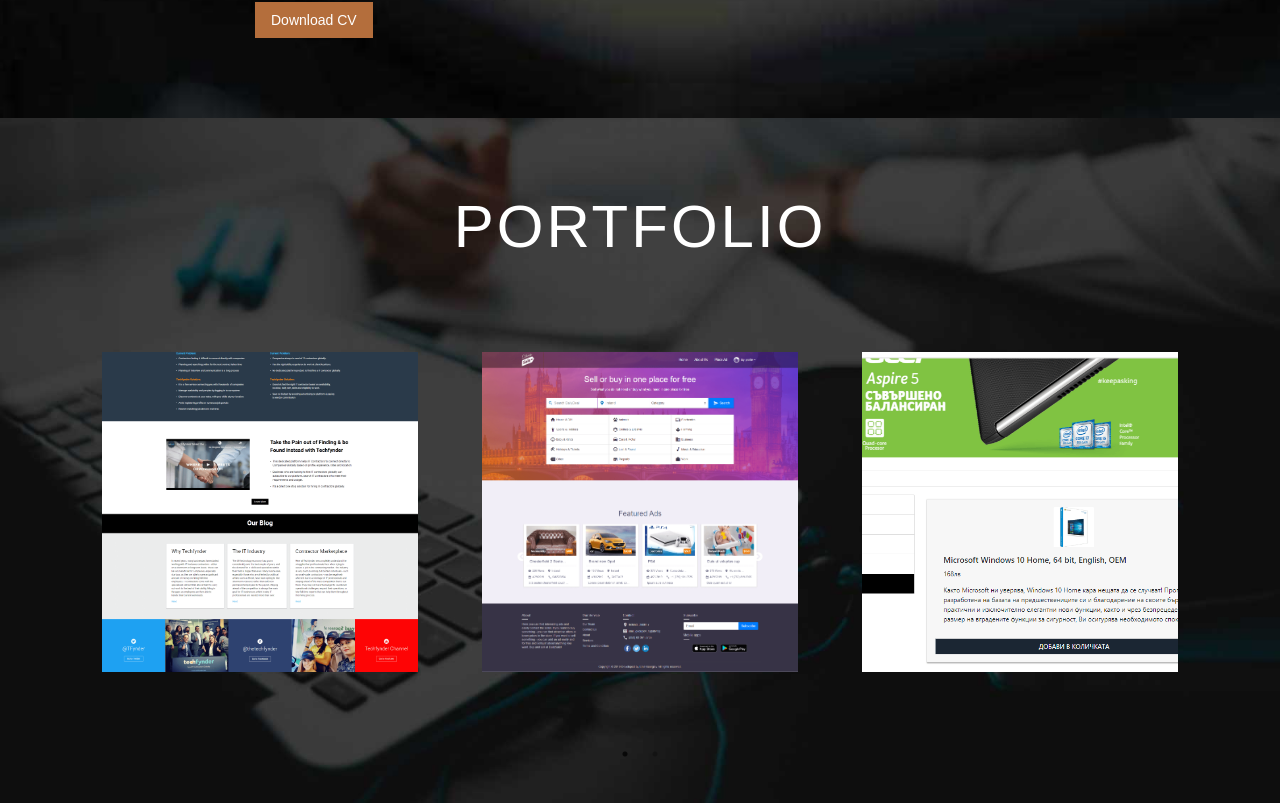
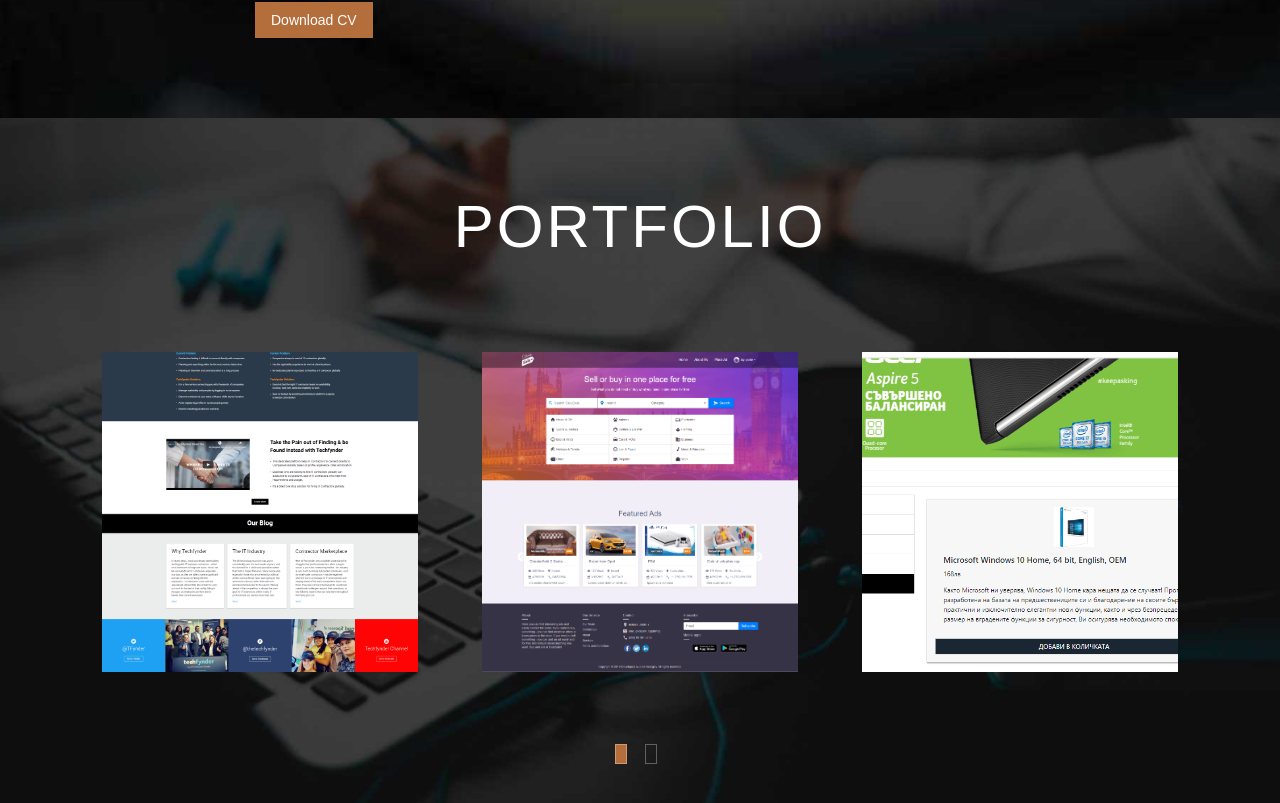
Before and after one commit to EmilGeorgievIT/Portfolio, a React (Create React App) app: page / in a window 1280 px wide. Shown: the part 2990-3793 px from the top of the page. Built offline with nearby package versions, Linux system fonts and the light colour scheme.

Commit message:
Change slider dots

```diff
--- a/src/components/Portfolio/Portfolio.scss
+++ b/src/components/Portfolio/Portfolio.scss
@@ -79,5 +79,19 @@
             height: 320px;
             @include section-background-image;
         }
+
+
+        .slick-dots li button{
+            width: 10px;
+            height: 20px;
+            border: 1px solid rgba(255, 255, 255, 0.3);
+
+            &:before{
+                content: none;
+            }
+        }
+        .slick-dots li.slick-active button {
+            background-color: $space;
+        }
     }
 }
```
